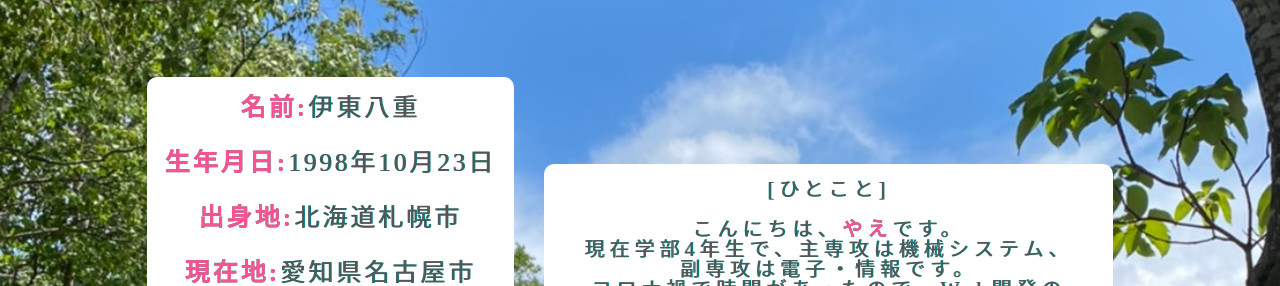
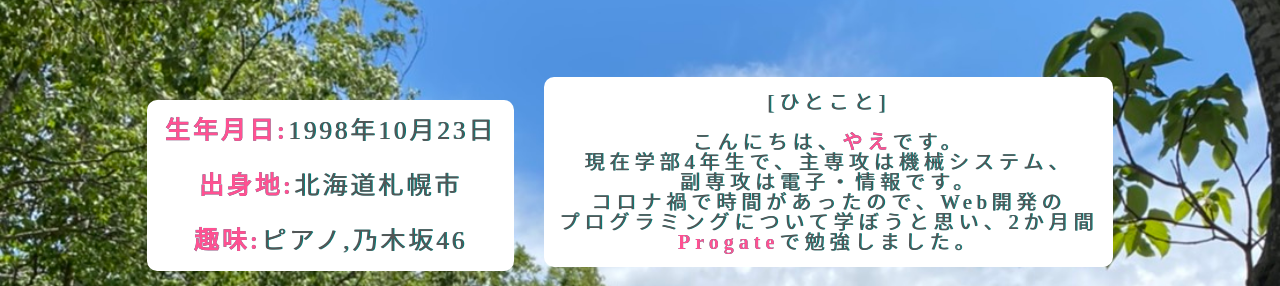
Before and after one commit to yae1023/introduction, a plain HTML site: page index.html in a window 1280 px wide. Shown: the part 264-550 px from the top of the page. Drawn offline with Linux system fonts and the light colour scheme.

Commit message:
Update index.html

```diff
--- a/index.html
+++ b/index.html
@@ -28,10 +28,8 @@
 
       <div class="intro-wrapper">
         <ul class="fa intro">
-          <li><span>名前:</span>伊東八重</li>
           <li><span>生年月日:</span>1998年10月23日</li>
           <li><span>出身地:</span>北海道札幌市</li>
-          <li><span>現在地:</span>愛知県名古屋市</li>
           <li><span>趣味:</span>ピアノ,乃木坂46</li>
         </ul>
         <p class="fa word">
```
